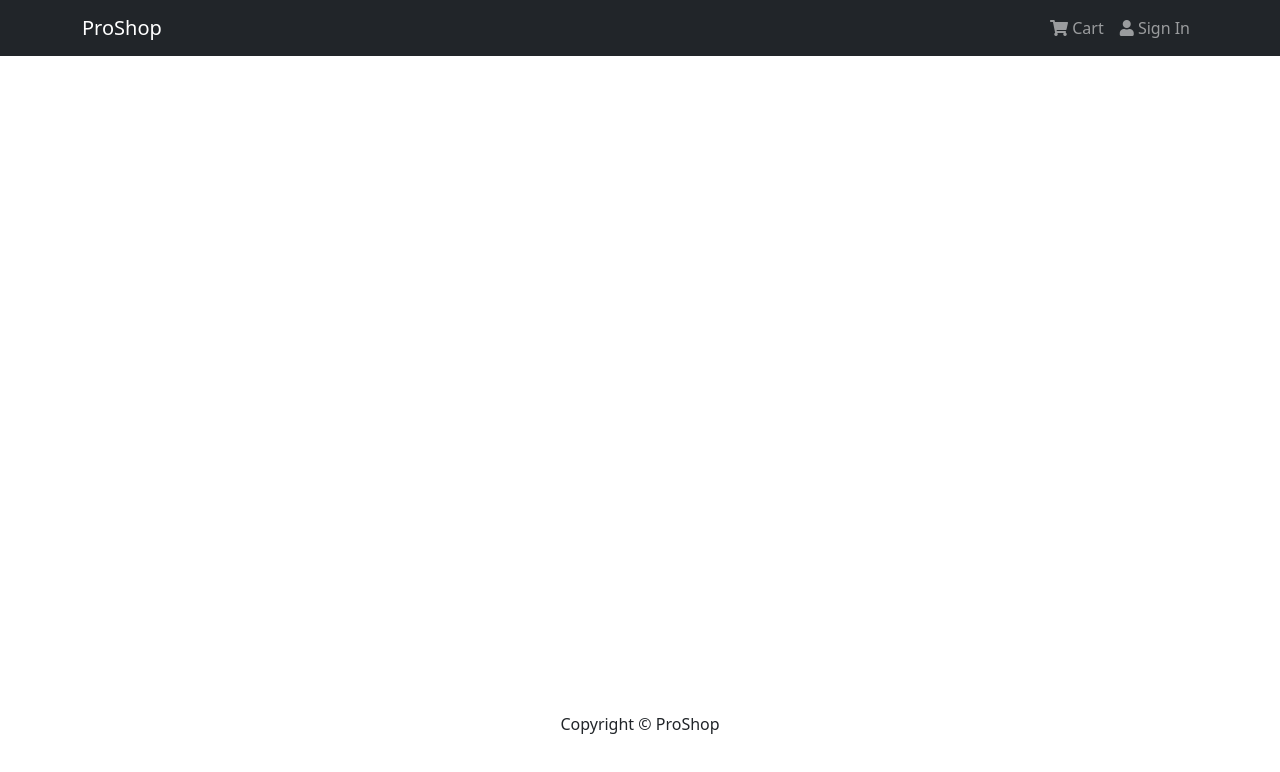
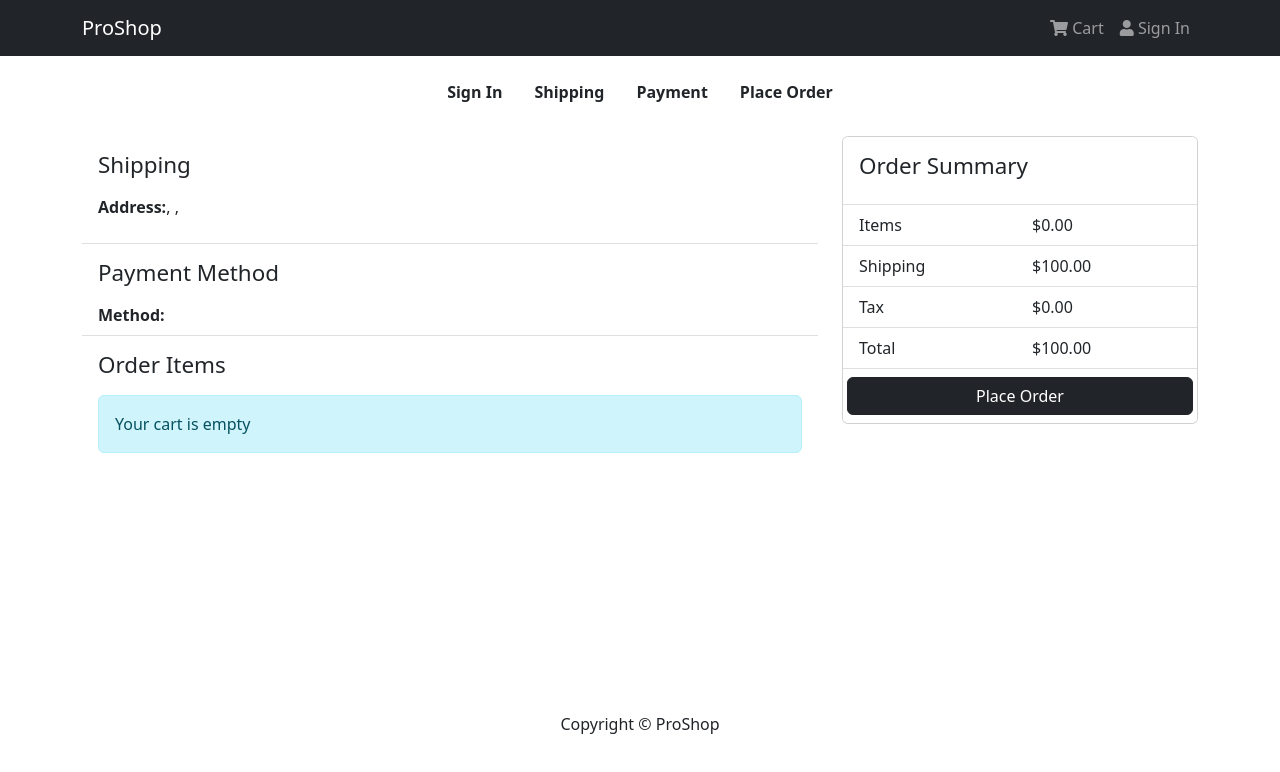
Before and after one commit to siavash-sattari/proshop, a React (Create React App) app in the folder frontend/: page /placeorder in a window 1280 px wide. Shown: the top 772 px of the page. Built offline with nearby package versions, Linux system fonts and the light colour scheme.

Commit message:
placeorder screen

```diff
--- a/frontend/src/App.js
+++ b/frontend/src/App.js
@@ -12,6 +12,7 @@
 import ProfileScreen from './screens/ProfileScreen';
 import ShippingScreen from './screens/ShippingScreen';
 import PaymentScreen from './screens/PaymentScreen';
+import PlaceOrderScreen from './screens/PlaceOrderScreen';
 
 const App = () => {
   return (
@@ -29,6 +30,7 @@
             <Route path='/cart' element={<CartScreen />} />
             <Route path='/shipping' element={<ShippingScreen />} />
             <Route path='/payment' element={<PaymentScreen />} />
+            <Route path='/placeorder' element={<PlaceOrderScreen />} />
           </Routes>
         </Container>
       </main>
--- /dev/null
+++ b/frontend/src/screens/PlaceOrderScreen.jsx
@@ -0,0 +1,116 @@
+import React from 'react';
+import { Link } from 'react-router-dom';
+import { Button, Row, Col, ListGroup, Image, Card } from 'react-bootstrap';
+import { useSelector } from 'react-redux';
+import Message from '../components/Message';
+import CheckoutSteps from '../components/CheckoutSteps';
+
+const PlaceOrderScreen = () => {
+  const cart = useSelector(state => state.cart);
+
+  // Calculate prices
+  const addDecimals = num => {
+    return (Math.round(num * 100) / 100).toFixed(2);
+  };
+
+  cart.itemsPrice = addDecimals(cart.cartItems.reduce((acc, item) => acc + item.price * item.qty, 0));
+  cart.shippingPrice = addDecimals(cart.itemsPrice > 100 ? 0 : 100);
+  cart.taxPrice = addDecimals(Number((0.15 * cart.itemsPrice).toFixed(2)));
+  cart.totalPrice = (Number(cart.itemsPrice) + Number(cart.shippingPrice) + Number(cart.taxPrice)).toFixed(2);
+
+  const placeOrderHandler = () => {
+    console.log('order');
+  };
+
+  return (
+    <>
+      <CheckoutSteps step1 step2 step3 step4 />
+      <Row>
+        <Col md={8}>
+          <ListGroup variant='flush'>
+            <ListGroup.Item>
+              <h2>Shipping</h2>
+              <p>
+                <strong>Address:</strong>
+                {cart.shippingAddress.address}, {cart.shippingAddress.city} {cart.shippingAddress.postalCode}, {cart.shippingAddress.country}
+              </p>
+            </ListGroup.Item>
+
+            <ListGroup.Item>
+              <h2>Payment Method</h2>
+              <strong>Method: </strong>
+              {cart.paymentMethod}
+            </ListGroup.Item>
+
+            <ListGroup.Item>
+              <h2>Order Items</h2>
+              {cart.cartItems.length === 0 ? (
+                <Message>Your cart is empty</Message>
+              ) : (
+                <ListGroup variant='flush'>
+                  {cart.cartItems.map((item, index) => (
+                    <ListGroup.Item key={index}>
+                      <Row>
+                        <Col md={1}>
+                          <Image src={item.image} alt={item.name} fluid rounded />
+                        </Col>
+                        <Col>
+                          <Link to={`/product/${item.product}`}>{item.name}</Link>
+                        </Col>
+                        <Col md={4}>
+                          {item.qty} x ${item.price} = ${item.qty * item.price}
+                        </Col>
+                      </Row>
+                    </ListGroup.Item>
+                  ))}
+                </ListGroup>
+              )}
+            </ListGroup.Item>
+          </ListGroup>
+        </Col>
+        <Col md={4}>
+          <Card>
+            <ListGroup variant='flush'>
+              <ListGroup.Item>
+                <h2>Order Summary</h2>
+              </ListGroup.Item>
+              <ListGroup.Item>
+                <Row>
+                  <Col>Items</Col>
+                  <Col>${cart.itemsPrice}</Col>
+                </Row>
+              </ListGroup.Item>
+              <ListGroup.Item>
+                <Row>
+                  <Col>Shipping</Col>
+                  <Col>${cart.shippingPrice}</Col>
+                </Row>
+              </ListGroup.Item>
+              <ListGroup.Item>
+                <Row>
+                  <Col>Tax</Col>
+                  <Col>${cart.taxPrice}</Col>
+                </Row>
+              </ListGroup.Item>
+              <ListGroup.Item>
+                <Row>
+                  <Col>Total</Col>
+                  <Col>${cart.totalPrice}</Col>
+                </Row>
+              </ListGroup.Item>
+              <ListGroup.Item>
+                <Row>
+                  <Button type='button' className='btn-block btn-dark' disabled={cart.cartItems === 0} onClick={placeOrderHandler}>
+                    Place Order
+                  </Button>
+                </Row>
+              </ListGroup.Item>
+            </ListGroup>
+          </Card>
+        </Col>
+      </Row>
+    </>
+  );
+};
+
+export default PlaceOrderScreen;
```
